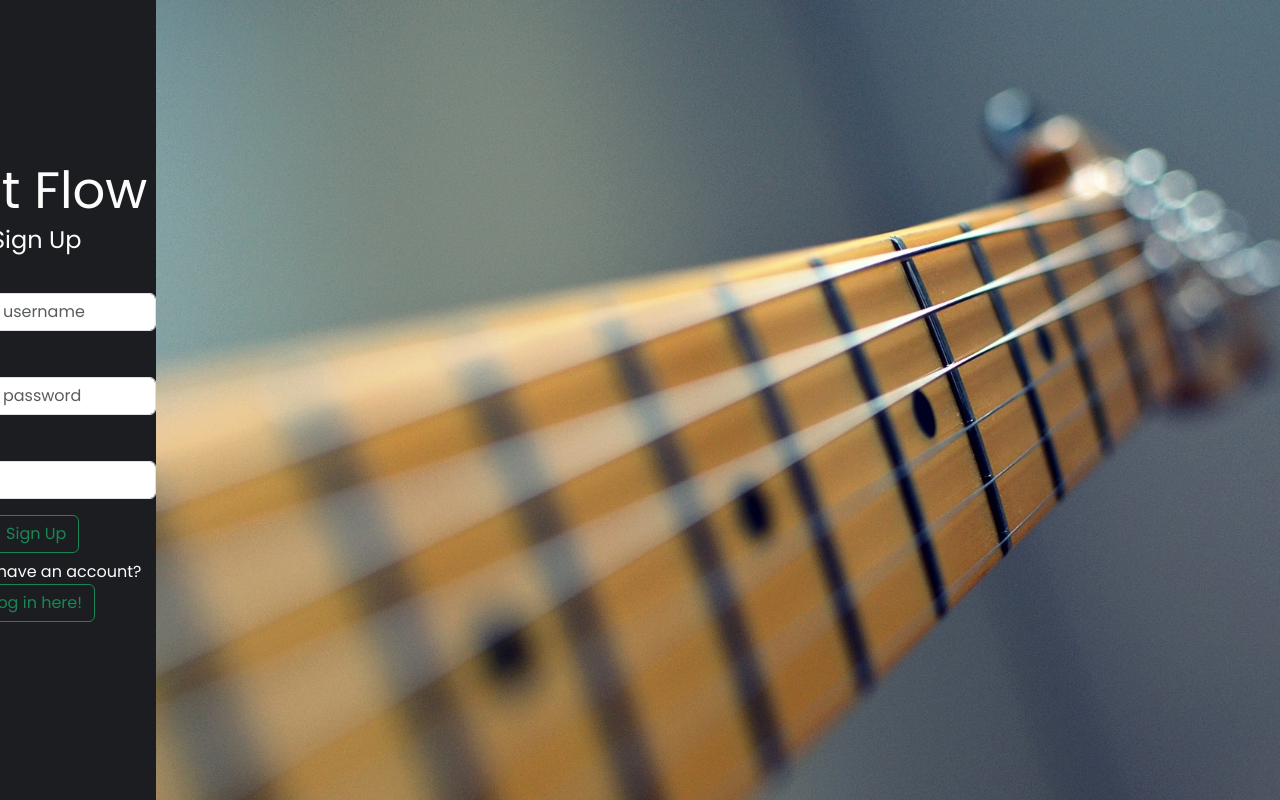
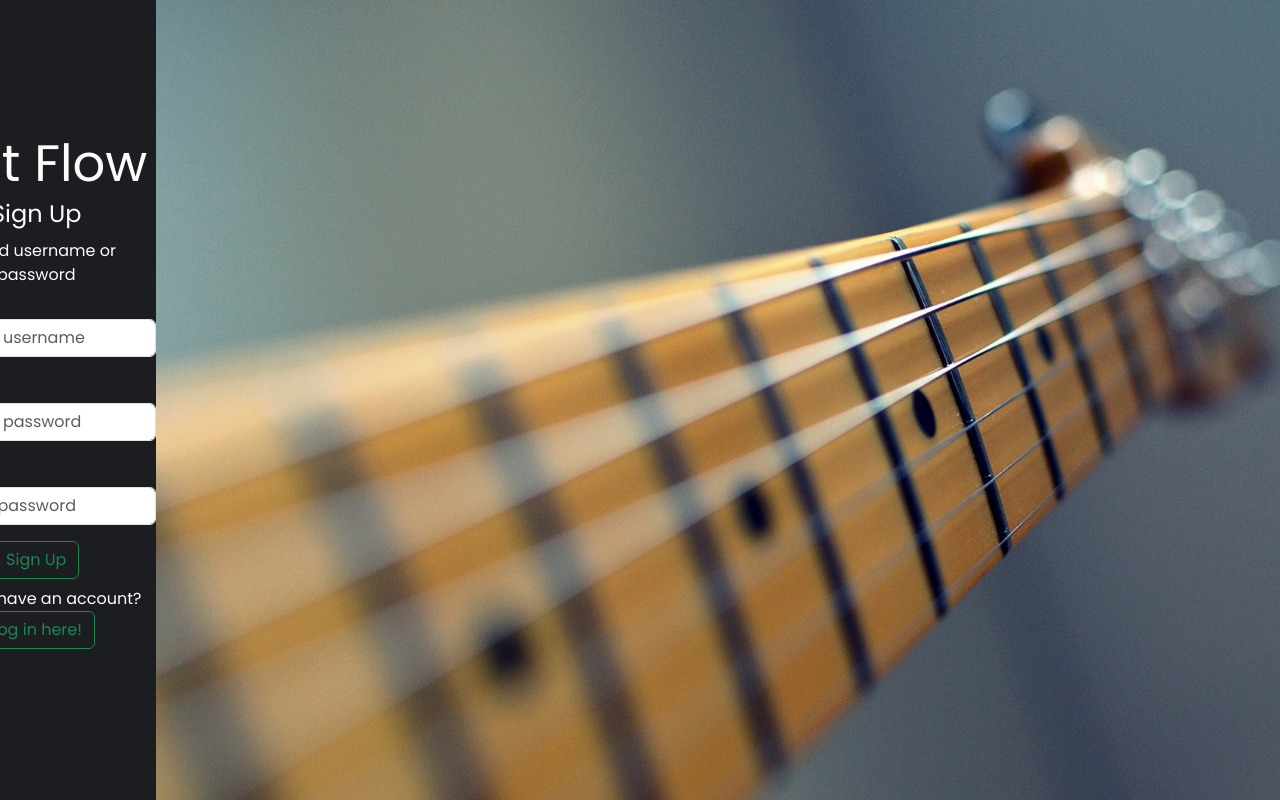
Before and after one commit to lukemcelligott/FretFlow, a React (Vite) app in the folder fretflow/: page /signup in a window 1280 px wide. Both pictures are taken after typing "Sample", "Sample123", "Sample123" into the empty fields and a click on the button "Sign Up". Shown: the top 800 px of the page. Built offline with nearby package versions, Linux system fonts and the light colour scheme; no server answers; a web font is replaced by a local one.

Commit message:
signup fixes

```diff
--- a/fretflow/src/Components/SignUp.tsx
+++ b/fretflow/src/Components/SignUp.tsx
@@ -50,9 +50,7 @@ function SignUpPage() {
         // Reset form fields after submission
         setUsername('');
         setPassword('');
-
-        setUsername('');
-        setPassword('');
+        setPasswordConf('');
     };
 
     return (
@@ -63,6 +61,7 @@ function SignUpPage() {
                     <h1><b>Fret Flow</b></h1>
                     <h4>Sign Up</h4>
                     <form onSubmit={handleSubmit}>
+                        {error && <div className='error-message'>{error}</div>}
                         {/* Username input */}
                         <div className="input-group mb-3">
                             <span className="input-group-text" id="basic-addon1">
```
